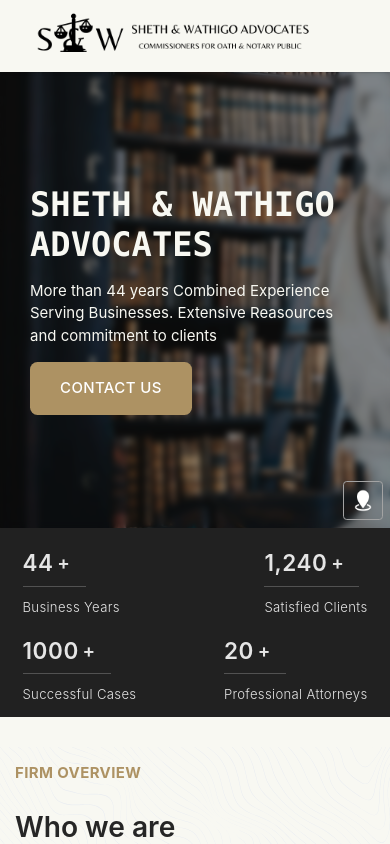
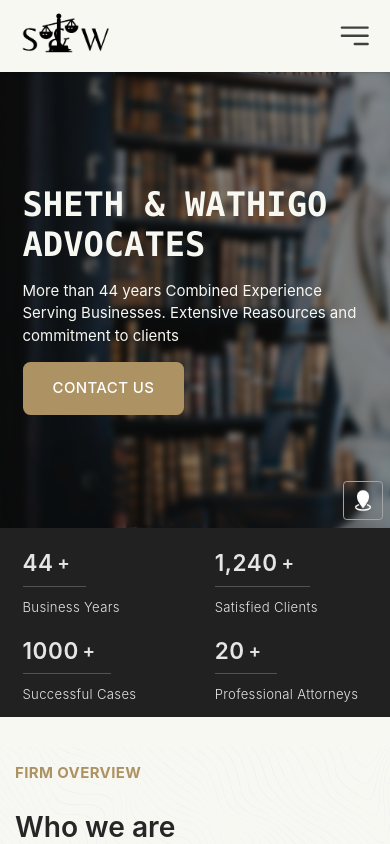
Before and after one commit to Amos-Ditto/Web-Templates, a Nuxt app in the folder design_1/: page / in a window 390 px wide. Built offline with nearby package versions, Linux system fonts and the light colour scheme; what tailwindcss-dark-mode would draw is missing.

Commit message:
chore: Fix screen responsiveness

```diff
--- a/design_1/components/Contact.vue
+++ b/design_1/components/Contact.vue
@@ -11,32 +11,16 @@
         </div>
         <div class="w-full grid grid-cols-1 md:grid-cols-2 gap-10 xl:gap-12 pt-0">
             <div class="flex flex-col gap-y-4">
-                <form class="mt-4 xl:mt-6 w-full pr-10 md:pr-0">
-                    <div class="grid gap-6 mb-4 xl:mb-6 md:grid-cols-2">
-                        <div>
-                            <label for="first_name" class="block mb-2 text-base font-medium text-gray-900"
-                                >First name</label
-                            >
-                            <input
-                                type="text"
-                                id="first_name"
-                                class="bg-gray-50 border border-gray-300 text-gray-900 text-base rounded-lg focus:ring-[#AD9263] focus:border-[#AD9263] block w-full p-2.5 outline-none transition duration-200"
-                                placeholder="John"
-                                required
-                            />
-                        </div>
-                        <div>
-                            <label for="last_name" class="block mb-2 text-base font-medium text-gray-900"
-                                >Last name</label
-                            >
-                            <input
-                                type="text"
-                                id="last_name"
-                                class="bg-gray-50 border border-gray-300 text-gray-900 text-base rounded-lg focus:ring-[#AD9263] focus:border-[#AD9263] block w-full p-2.5 outline-none transition duration-200"
-                                placeholder="Doe"
-                                required
-                            />
-                        </div>
+                <form class="mt-4 xl:mt-6 w-full sm:pr-10 md:pr-0">
+                    <div class="mb-4 xl:mb-6">
+                        <label for="f_name" class="block mb-2 text-base font-medium text-gray-900">Full name</label>
+                        <input
+                            type="text"
+                            id="f_name"
+                            class="bg-gray-50 border border-gray-300 text-gray-900 text-base rounded-lg focus:ring-[#AD9263] focus:border-[#AD9263] block w-full p-2.5 outline-none transition duration-200"
+                            placeholder="John Doe"
+                            required
+                        />
                     </div>
                     <div class="mb-4 xl:mb-6">
                         <label for="phone" class="block mb-2 text-base font-medium text-gray-900">Phone number</label>
--- a/design_1/components/Hero.vue
+++ b/design_1/components/Hero.vue
@@ -4,7 +4,7 @@
             class="w-full flex flex-col lg:items-center justify-center h-[54vh] sm:h-[60vh] lg:h-[66vh] px-4 sm:px-8 lg:px-20 2xl:px-36 bg-[url('/law-bg.webp')] bg-cover bg-right bg-[#212121] z-0 relative"
         >
             <div
-                class="w-full sm:w-[86%] md:w-[80%] lg:w-full grid grid-cols-1 lg:grid-cols-2 gap-x-4 px-4 md:px-8 z-10"
+                class="w-full sm:w-[86%] md:w-[80%] lg:w-full grid grid-cols-1 lg:grid-cols-2 gap-x-4 px-2 sm:px-4 md:px-8 z-10"
             >
                 <div class="col-span-2 lg:col-span-1 flex flex-col justify-center">
                     <h1
@@ -48,7 +48,7 @@
             <div class="absolute top-0 bottom-0 right-0 left-0 z-0 bg-black/40 filter backdrop-blur-[3px]"></div>
         </div>
         <ul
-            class="w-full flex flex-row flex-wrap py-2 md:py-4 px-2 sm:px-4 md:px-8 lg:px-24 xl:px-48 bg-[#212121] gap-x-2.5 sm:gap-x-4 lg:gap-x-8 justify-between items-center"
+            class="w-full grid grid-cols-2 sm:flex flex-row flex-wrap py-2 md:py-4 px-2 sm:px-4 md:px-8 lg:px-24 xl:px-48 bg-[#212121] gap-x-2.5 sm:gap-x-4 lg:gap-x-8 justify-between items-center"
         >
             <li class="flex flex-col gap-y-3 xl:gap-y-4 items-start py-1.5 px-4">
                 <div class="flex flex-row items-center py-2 pr-4 border-b border-neutral-600 justify-start">
--- a/design_1/components/Navbar.vue
+++ b/design_1/components/Navbar.vue
@@ -1,9 +1,13 @@
+<script setup lang="ts">
+const showmenu = ref<boolean>(false)
+</script>
 <template>
     <nav
-        class="w-full flex flex-row items-center justify-between py-2 sm:py-3 px-8 xl:px-16 2xl:px-28 z-50 sticky top-0 shadow bg-[#f8f8f2]"
+        class="w-full flex flex-row items-center justify-between py-2 sm:py-3 px-4 sm:px-8 xl:px-16 2xl:px-28 z-50 sticky top-0 shadow bg-[#f8f8f2]"
     >
         <div class="left flex flex-row items-center">
-            <NuxtImg src="/logos/black-logo.png" class="h-[3.8rem] xl:h-[4.2rem] w-auto" />
+            <NuxtImg src="/logos/black-logo.png" class="h-[3.8rem] xl:h-[4.2rem] w-auto hidden sm:block" />
+            <NuxtImg src="/logos/black-logo-mobile.png" class="h-[3.8rem] xl:h-[4.2rem] w-auto block sm:hidden" />
         </div>
         <div class="right flex flex-row items-center gap-x-8">
             <div class="links hidden lg:flex flex-row items-center gap-x-6 xl:gap-x-8">
@@ -14,7 +18,7 @@
                 <span>contact</span>
             </div>
         </div>
-        <div class="flex flex-row items-center">
+        <div class="flex flex-row items-center gap-x-8">
             <button
                 class="px-4 py-2 rounded-3xl border border-blue-500 text-blue-500 text-base xl:text-lg font-semibold hidden md:flex flex-row items-center gap-x-2"
             >
@@ -36,6 +40,43 @@
                 </div>
                 <span>+254 794 818111</span>
             </button>
+            <div class="flex lg:hidden flex-row items-center">
+                <button
+                    @click="() => (showmenu = !showmenu)"
+                    class="text-neutral-700 border border-transparent focus:border-neutral-300 rounded transition duration-200"
+                >
+                    <Transition mode="out-in">
+                        <div v-if="showmenu" class="w-10 h-10">
+                            <svg
+                                fill="currentColor"
+                                viewBox="0 0 24 24"
+                                xmlns="http://www.w3.org/2000/svg"
+                                aria-hidden="true"
+                            >
+                                <path
+                                    clip-rule="evenodd"
+                                    fill-rule="evenodd"
+                                    d="M3 6.75A.75.75 0 013.75 6h16.5a.75.75 0 010 1.5H3.75A.75.75 0 013 6.75zM3 12a.75.75 0 01.75-.75h16.5a.75.75 0 010 1.5H3.75A.75.75 0 013 12zm0 5.25a.75.75 0 01.75-.75h16.5a.75.75 0 010 1.5H3.75a.75.75 0 01-.75-.75z"
+                                ></path>
+                            </svg>
+                        </div>
+                        <div v-else class="w-10 h-10">
+                            <svg
+                                fill="currentColor"
+                                viewBox="0 0 24 24"
+                                xmlns="http://www.w3.org/2000/svg"
+                                aria-hidden="true"
+                            >
+                                <path
+                                    clip-rule="evenodd"
+                                    fill-rule="evenodd"
+                                    d="M3 6.75A.75.75 0 013.75 6h16.5a.75.75 0 010 1.5H3.75A.75.75 0 013 6.75zM3 12a.75.75 0 01.75-.75h16.5a.75.75 0 010 1.5H3.75A.75.75 0 013 12zm8.25 5.25a.75.75 0 01.75-.75h8.25a.75.75 0 010 1.5H12a.75.75 0 01-.75-.75z"
+                                ></path>
+                            </svg>
+                        </div>
+                    </Transition>
+                </button>
+            </div>
         </div>
     </nav>
 </template>
--- a/design_1/components/Team.vue
+++ b/design_1/components/Team.vue
@@ -1,10 +1,10 @@
 <template>
-    <div class="w-full flex flex-col gap-y-4 py-8">
+    <div class="w-full flex flex-col gap-y-4 py-4 sm:py-8">
         <div class="w-full px-4 md:px-8 lg:px-20 xl:px-48 flex flex-col gap-y-4">
             <h4 class="text-base lg:text-lg text-[#AD9263] uppercase font-bold tracking-wide">
                 Firm Attorneys & Partners
             </h4>
-            <div class="w-[65%] flex flex-col gap-y-2 mt-4">
+            <div class="sm:w-[65%] flex flex-col gap-y-2 mt-4">
                 <h2 class="text-3xl lg:text-4xl font-black">Meet our Team</h2>
                 <p class="text-base text-neutral-700">
                     Our lawyers provide expert guidance and exceptional client service to protect and advance clients'
@@ -17,7 +17,7 @@
                         learn more</span
                     >
                 </div>
-                <div class="flex flex-row items-center gap-x-4">
+                <div class="hidden sm:flex flex-row items-center gap-x-4">
                     <div class="flex flex-col items-center">
                         <NuxtImg src="/arrow-mobile.svg" class="rotate-180 opacity-60 cursor-pointer" />
                     </div>
```
Also changed, not shown: design_1/components/Faq.vue (+13 -5 lines), design_1/public/logos/black-logo-mobile.png (added).
